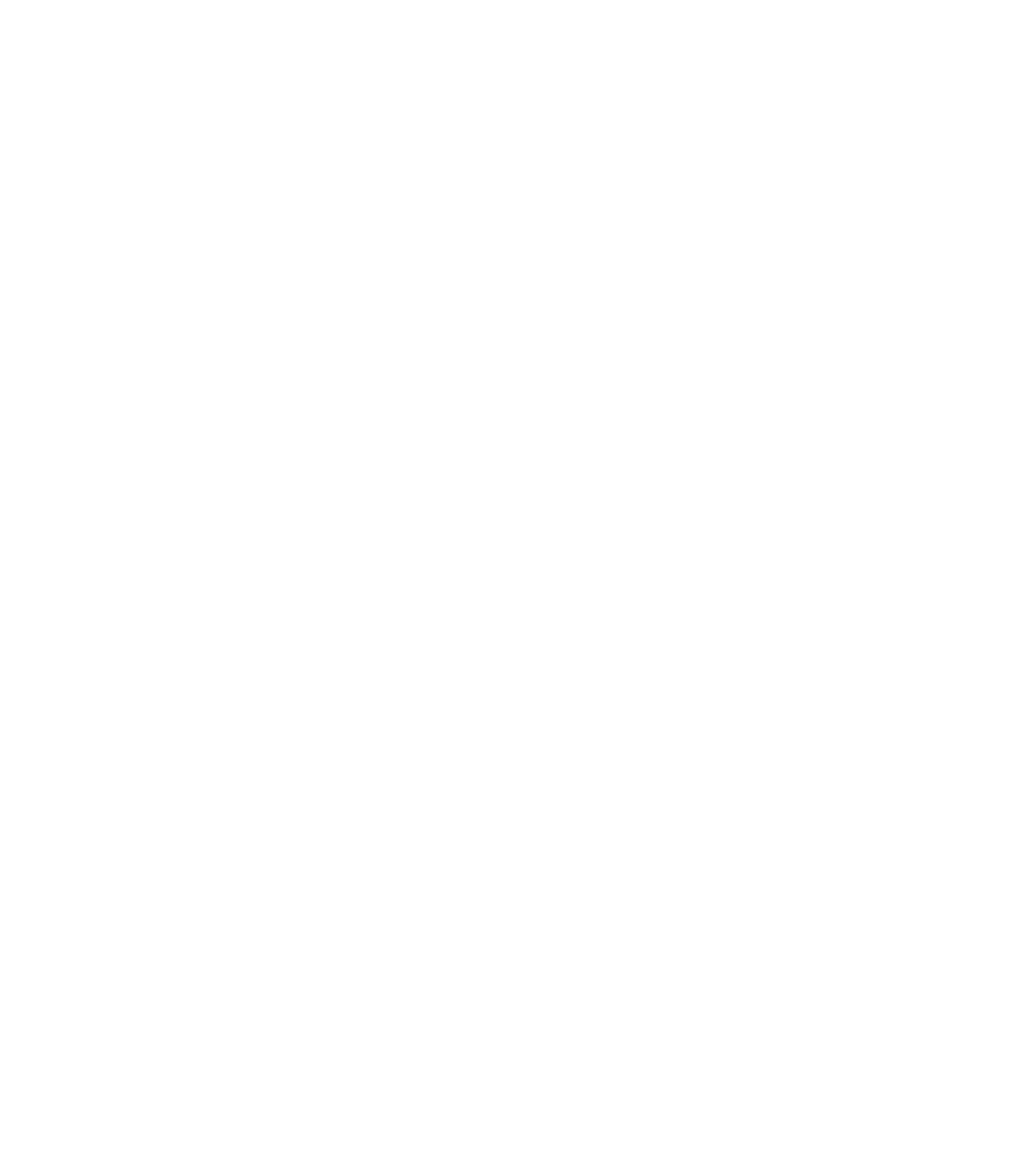
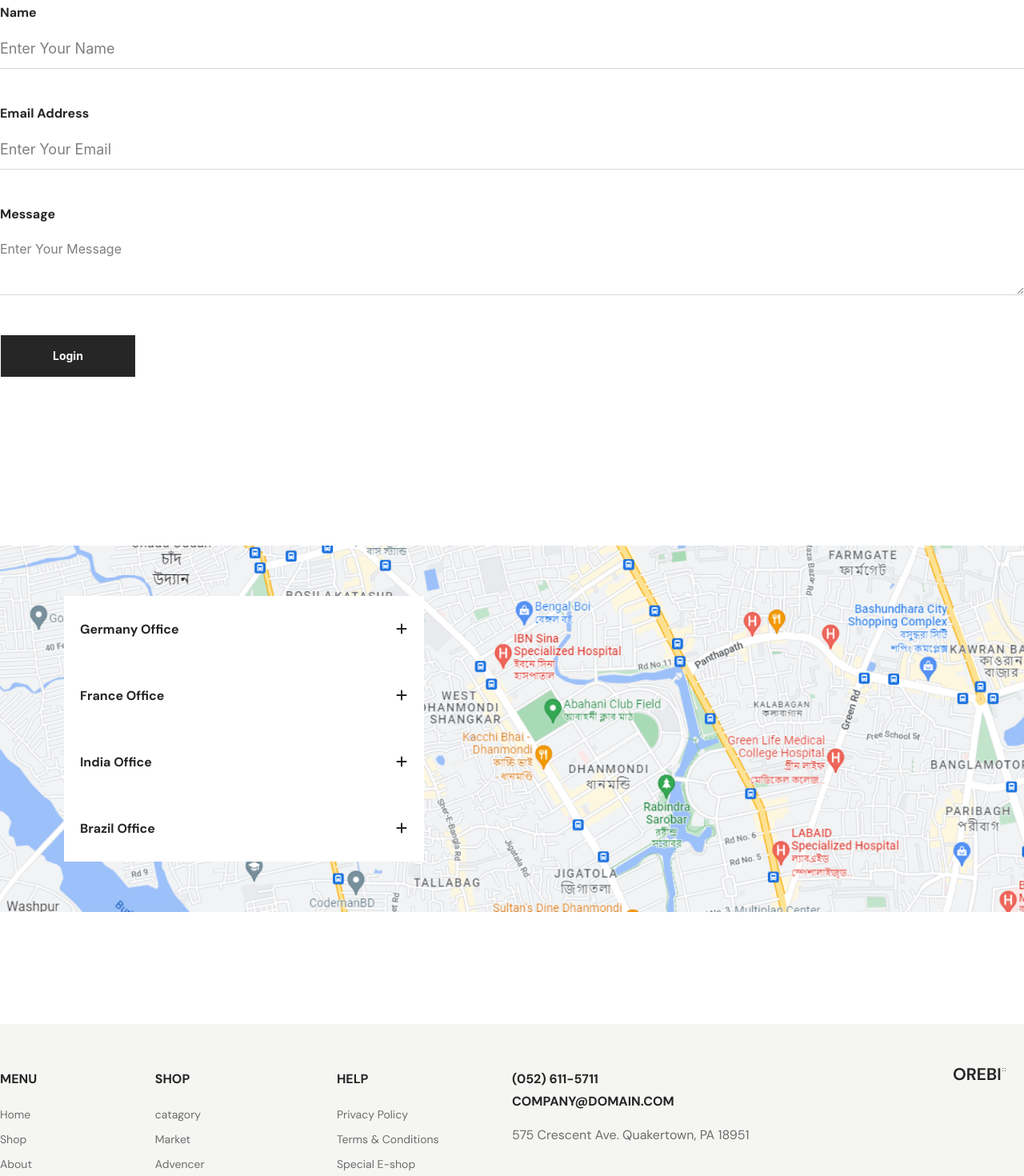
Before and after one commit to dev-abirhossen/Orebi, a React (Vite) app: page /contact in a window 1280 px wide. Before the commit this address had no page. Shown: the part 660-2130 px from the top of the page at 80% size. Before the commit the page ends 800 px from the top, so only its background shows below. Built offline with nearby package versions, Linux system fonts and the light colour scheme.

Commit message:
form validation, contact page, map setup

```diff
--- a/package.json
+++ b/package.json
@@ -12,6 +12,7 @@
   "dependencies": {
     "@tailwindcss/vite": "^4.3.3",
     "react": "^19.2.8",
+    "react-accessible-accordion": "^5.0.1",
     "react-dom": "^19.2.8",
     "react-icons": "^5.7.0",
     "react-router-dom": "^7.18.4",
--- a/src/App.jsx
+++ b/src/App.jsx
@@ -17,6 +17,7 @@
 import OthersIndex from "./pages/dashboard/othersPage/OthersIndex";
 import AddressIndex from "./pages/dashboard/addressPage/AddressIndex";
 import AccountDetailsIndex from "./pages/dashboard/accountDetailsPage/AccountDetailsIndex";
+import ContactIndex from "./pages/contactPage/ContactIndex";
 
 const routes = createRoutesFromElements(
   <Route>
@@ -25,6 +26,7 @@
       <Route path="/shop" element={<ShopIndex />} />
       <Route path="/about" element={<AboutIndex />} />
       <Route path="/login" element={<LoginIndex />} />
+      <Route path="/contact" element={<ContactIndex/>} />
       <Route element={<DashboardLayout />}>
         {/* <Route path="/dashboard" element={<Dashboard />} /> */}
         <Route path="/dashboard" element={<DashboardIndex/>}/>
--- /dev/null
+++ b/src/components/pages/contact/ContactForm.jsx
@@ -0,0 +1,107 @@
+import React, { useState } from 'react'
+import BreadCrumb from '../../common/BreadCrumb'
+import Input from '../../ui/Input'
+import PrimaryBtn from '../../ui/PrimaryBtn'
+
+const ContactForm = () => {
+
+    const emailRegex = /^[a-zA-Z0-9._%+-]+@[a-zA-Z0-9.-]+\.[a-zA-Z]{2,}$/i
+
+
+    const [formData, setformData] = useState({
+        name:"",
+        email: "",
+        msg: "",
+    });
+
+    const [formError, setformError] = useState({
+        name:"",
+        email: "",
+        msg: "",
+    });
+
+    const handleChange = (e) => {
+        const { name, value } = e.target;
+        setformData((prevData) => ({
+            ...prevData,
+            [name]: value
+        }));
+        // setformError({})
+    };
+    const handleClick = () => {
+        if (!formData.name) {
+            setformError((prevError) => ({
+                ...prevError,
+                email: "Name is required"
+            }));
+        }
+        if (!formData.email) {
+            setformError((prevError) => ({
+                ...prevError,
+                name: "Email is required"
+            }));
+        } else if (!emailRegex.test(formData.email)) {
+            setformError((prevError) => ({
+                ...prevError,
+                email: "Invalid email format"
+            }));
+        }
+        else {
+            setformError((prevError) => ({
+                ...prevError,
+                email: ""
+            }));
+        }
+        if (!formData.msg) {
+            setformError((prevError) => ({
+                ...prevError,
+                msg: "Message is required"
+            }));
+        } else {
+            setformError((prevError) => ({
+                ...prevError,
+                msg: ""
+            }));
+        }
+    };
+
+    return (
+        <section>
+            <div>
+                <BreadCrumb label={"Contacts"} rootPage={"Home"} />
+                <h3 className='font-bold text-[39px] font-DMSans text-primary'>Fill up a Form</h3>
+                <div className='grid grid-cols-1 mt-10.5 gap-6'>
+                    <div className='flex flex-col gap-2.5 pb-5 '>
+                        <label className='font-bold font-DMSans text-primary text-base leading-5.75' htmlFor="">Name</label>
+                        <Input onChange={handleChange} name="name" className={"outline-none py-2.5 text-lg border-b border-b-gray4 "} type={"text"} id={"name"} placeholder={"Enter Your Name"} />
+                        {
+                            formError.name &&
+                            <span className='text-red-500 text-sm'>{formError.name}</span>
+                        }
+                    </div>
+                    <div className='flex flex-col gap-2.5 pb-5'>
+                        <label className='font-bold font-DMSans text-primary text-base leading-5.75' htmlFor="">Email Address</label>
+                        <Input onChange={handleChange} name="email" className={"outline-none py-2.5 text-lg border-b border-b-gray4 "} type={"email"} id={"email"} placeholder={"Enter Your Email"} />
+                        {
+                            formError.email &&
+                            <span className='text-red-500 text-sm'>{formError.email}</span>
+                        }
+                    </div>
+                    <div className='flex flex-col gap-2.5 pb-5'>
+                        <label className='font-bold font-DMSans text-primary text-base leading-5.75' htmlFor="">Message</label>
+                        <textarea onChange={handleChange} name="msg" className={"outline-none min-h-20 py-2.5 border-b border-b-gray4 "} type={"password"} id={"msg"} placeholder={"Enter Your Message"} />
+                        {
+                            formError.msg &&
+                            <span className='text-red-500 text-sm'>{formError.msg}</span>
+                        }
+                    </div>
+                </div>
+                <div className='pb-17.5 '>
+                    <PrimaryBtn onClick={handleClick} className={"mt-7.25 cursor-pointer"} text={"Login"} />
+                </div>
+            </div>
+        </section>
+    )
+}
+
+export default ContactForm
--- /dev/null
+++ b/src/components/pages/contact/ContactMap.jsx
@@ -0,0 +1,60 @@
+import React, { useState } from 'react'
+import Image from '../../ui/Image'
+import mapImg from "../../../assets/images/map.png"
+import {
+  Accordion,
+  AccordionItem,
+  AccordionItemHeading,
+  AccordionItemButton,
+  AccordionItemPanel,
+} from 'react-accessible-accordion';
+import { mapAccordionData } from '../../../dummyData/mapAccordionData';
+import { FaPlus } from "react-icons/fa6";
+import { FaMinus } from "react-icons/fa6";
+
+
+
+const ContactMap = () => {
+
+  const [activeIndex, setactiveIndex] = useState()
+
+  const handleIndex = (id)=>{
+    if(activeIndex === id){
+      setactiveIndex("")
+    }else{
+      setactiveIndex(id)
+    }
+  }
+
+  return (
+    <section>
+      <div className='relative'>
+        <Image src={mapImg} alt={"mapImg"} className={"w-full h-full object-cover"} />
+        <div className='w-112.5 bg-white absolute top-1/2 -translate-y-1/2 left-20'>
+          <Accordion allowZeroExpanded>
+            {mapAccordionData.map((item) => (
+              <AccordionItem className='py-7.5 px-5 flex flex-col gap-2.5' key={item.id}>
+                <AccordionItemHeading>
+                  <AccordionItemButton onClick={()=>handleIndex(item.id)} className='flex justify-between items-center text-primary font-DMSans font-bold text-base leading-5.75'>
+                    {item.title} {activeIndex === item.id? <FaMinus /> :  <FaPlus /> }
+                  </AccordionItemButton>
+                </AccordionItemHeading>
+                <AccordionItemPanel>
+                  <ul>
+                  {
+                    item.desc.map((descItem, descIndex)=>(
+                      <li key={descIndex} className='text-primary/75'>{descItem}</li>
+                      ))
+                    }
+                    </ul>
+                </AccordionItemPanel>
+              </AccordionItem>
+            ))}
+          </Accordion>
+        </div>
+      </div>
+    </section>
+  )
+}
+
+export default ContactMap
--- /dev/null
+++ b/src/dummyData/mapAccordionData.js
@@ -0,0 +1,22 @@
+export const mapAccordionData = [
+    {
+        id:0,
+        title: "Germany Office",
+        desc: ["575 Crescent Ave. Quakertown, PA 18951", "+432 533 12 523", "info@domain.com", "Mon - Fri: 9am - 6pm"]
+    },
+    {
+        id:1,
+        title: "France Office",
+        desc: ["575 Crescent Ave. Quakertown, PA 18951", "+432 533 12 523", "info@domain.com", "Mon - Fri: 9am - 6pm"]
+    },
+    {
+        id:2,
+        title: "India Office",
+        desc: ["575 Crescent Ave. Quakertown, PA 18951", "+432 533 12 523", "info@domain.com", "Mon - Fri: 9am - 6pm"]
+    },
+    {
+        id:3,
+        title: "Brazil Office",
+        desc: ["575 Crescent Ave. Quakertown, PA 18951", "+432 533 12 523", "info@domain.com", "Mon - Fri: 9am - 6pm"]
+    },
+]
--- /dev/null
+++ b/src/pages/contactPage/ContactIndex.jsx
@@ -0,0 +1,19 @@
+import React from 'react'
+import ContactForm from '../../components/pages/contact/ContactForm'
+import ContactMap from '../../components/pages/contact/ContactMap'
+import Container from '../../components/common/Container'
+
+const ContactIndex = () => {
+  return (
+    <section>
+      <Container>
+        <div className='flex flex-col gap-35 mb-35'>
+          <ContactForm />
+          <ContactMap />
+        </div>
+      </Container>
+    </section>
+  )
+}
+
+export default ContactIndex
```
Also changed, not shown: src/assets/images/map.png (added), 1 other file (tests, documents, lock files or other folders).
